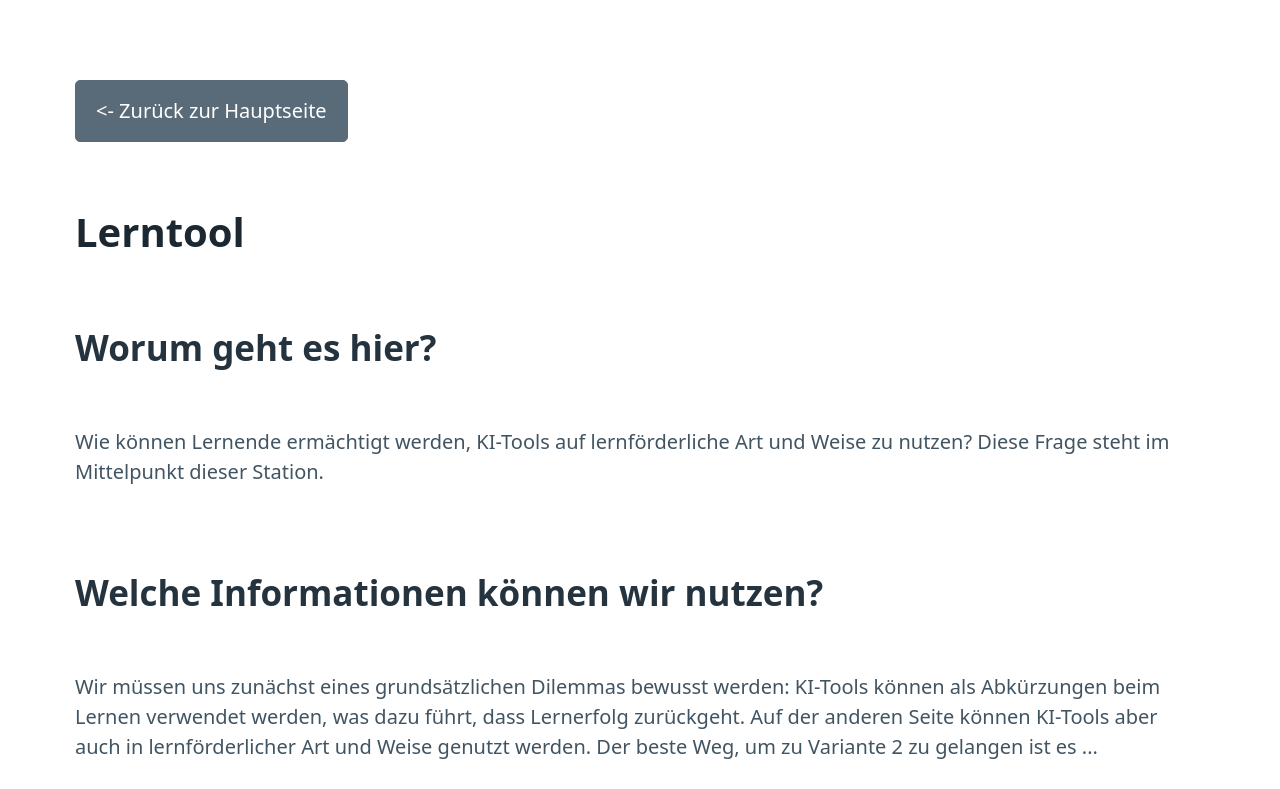
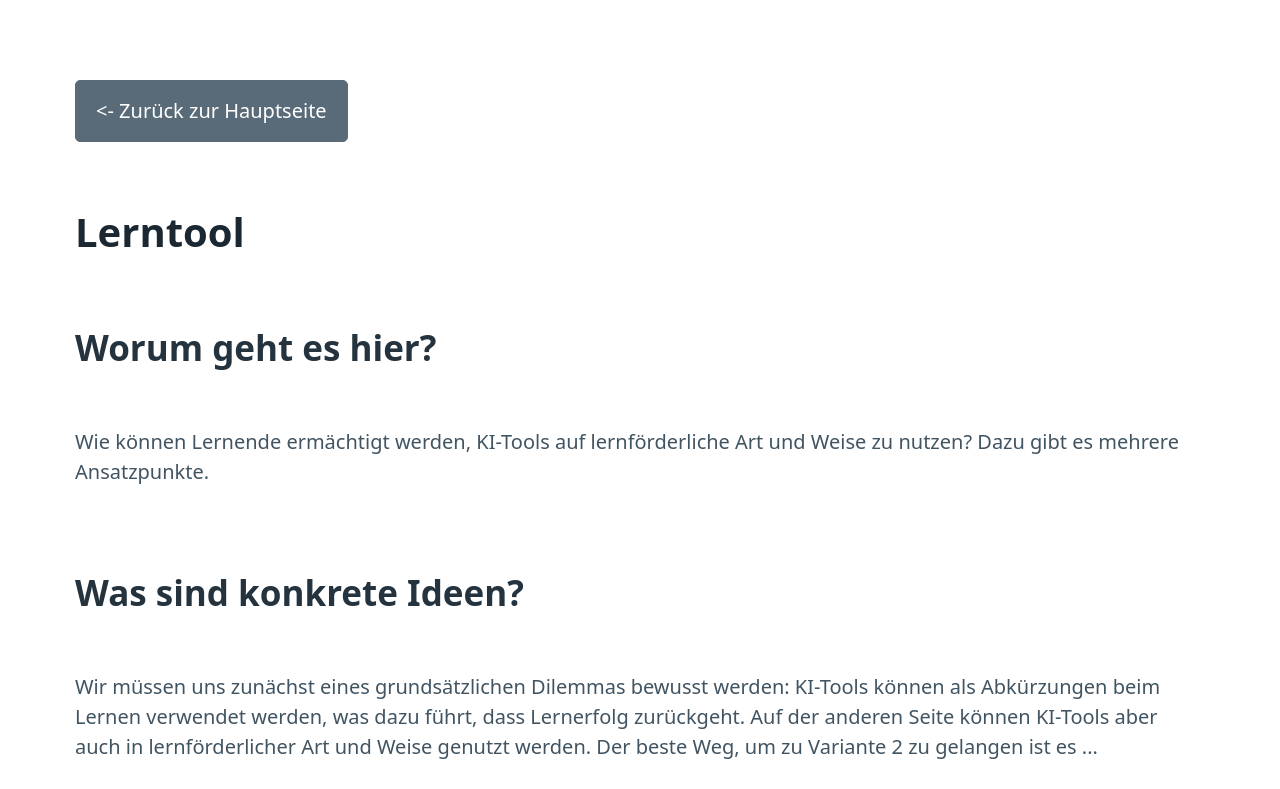
Before and after one commit to eBildungslabor/distanzlernen-jeopardy, a plain HTML site: page 11.html in a window 1280 px wide. Shown: the top 789 px of the page. Drawn offline with nearby package versions, Linux system fonts and the light colour scheme.

Commit message:
Update 11.html

```diff
--- a/11.html
+++ b/11.html
@@ -16,13 +16,12 @@
         <section>
             <h2>Worum geht es hier?</h2>
             <p>
-                Wie können Lernende ermächtigt werden, KI-Tools auf lernförderliche Art und Weise zu nutzen?
-                Diese Frage steht im Mittelpunkt dieser Station.
+                Wie können Lernende ermächtigt werden, KI-Tools auf lernförderliche Art und Weise zu nutzen? Dazu gibt es mehrere Ansatzpunkte.
             </p>
         </section>
 
         <section>
-            <h2>Welche Informationen können wir nutzen?</h2>
+            <h2>Was sind konkrete Ideen?</h2>
             <p>
                 Wir müssen uns zunächst eines grundsätzlichen Dilemmas bewusst werden: KI-Tools können als Abkürzungen
                 beim Lernen verwendet werden, was dazu führt, dass Lernerfolg zurückgeht. Auf der anderen Seite können
@@ -57,7 +56,7 @@
                 und werden in dieser Perspektive sehr lernförderlich eingesetzt.
             </p>
             <p>
-                In diesem Blogbeitrag findet ihr dazu ausführliche Informationen und konkrete Beispiele:
+                In diesem interaktiven Inhalt findet ihr dazu ausführliche Informationen und konkrete Beispiele:
             </p>
             <iframe src="https://ebildungslabor.de/wp-admin/admin-ajax.php?action=h5p_embed&id=194" width="718" height="443" frameborder="0" allowfullscreen="allowfullscreen" title="KI-Eduhacking"></iframe>
             <script src="https://ebildungslabor.de/wp-content/plugins/h5p/h5p-php-library/js/h5p-resizer.js" charset="UTF-8"></script>
```
